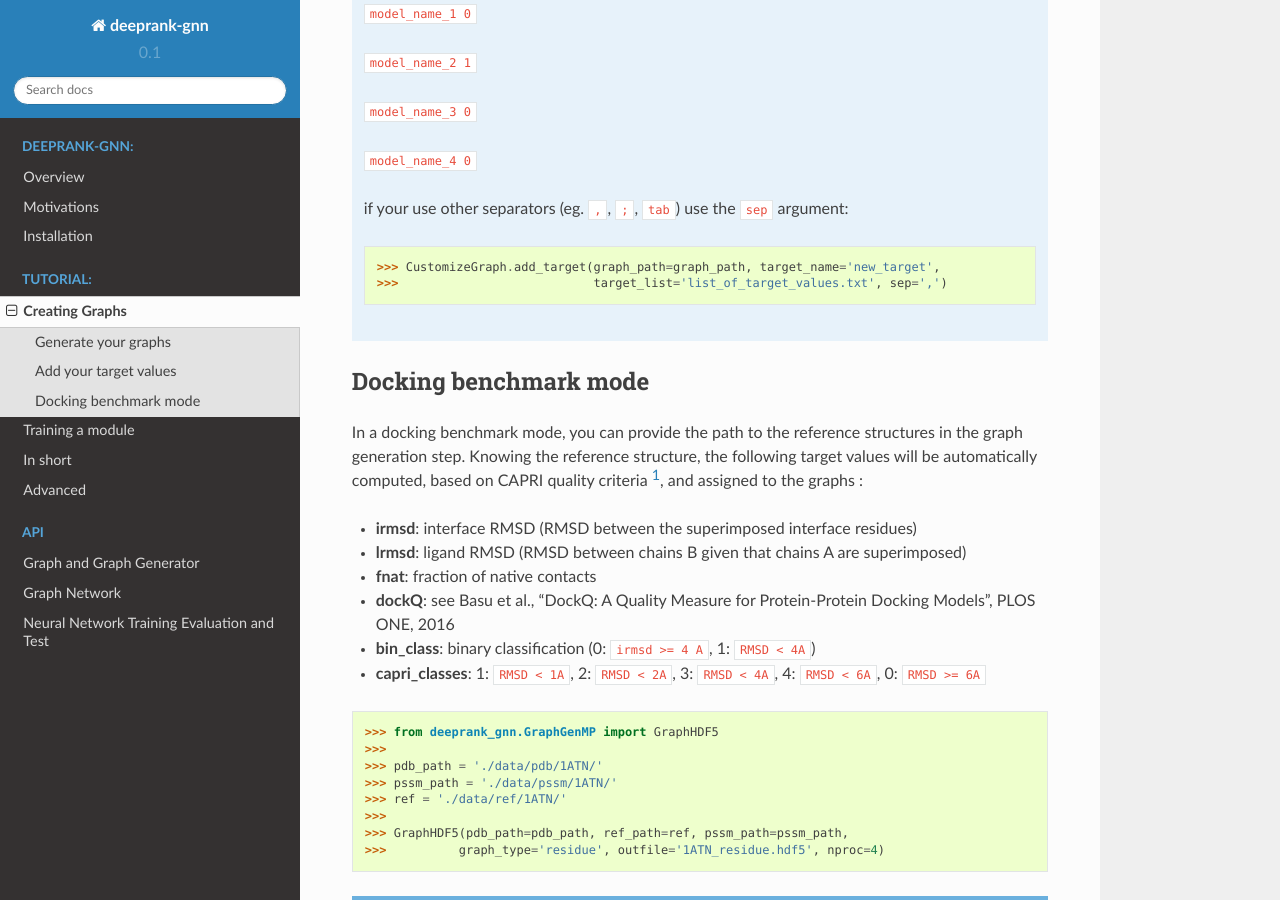
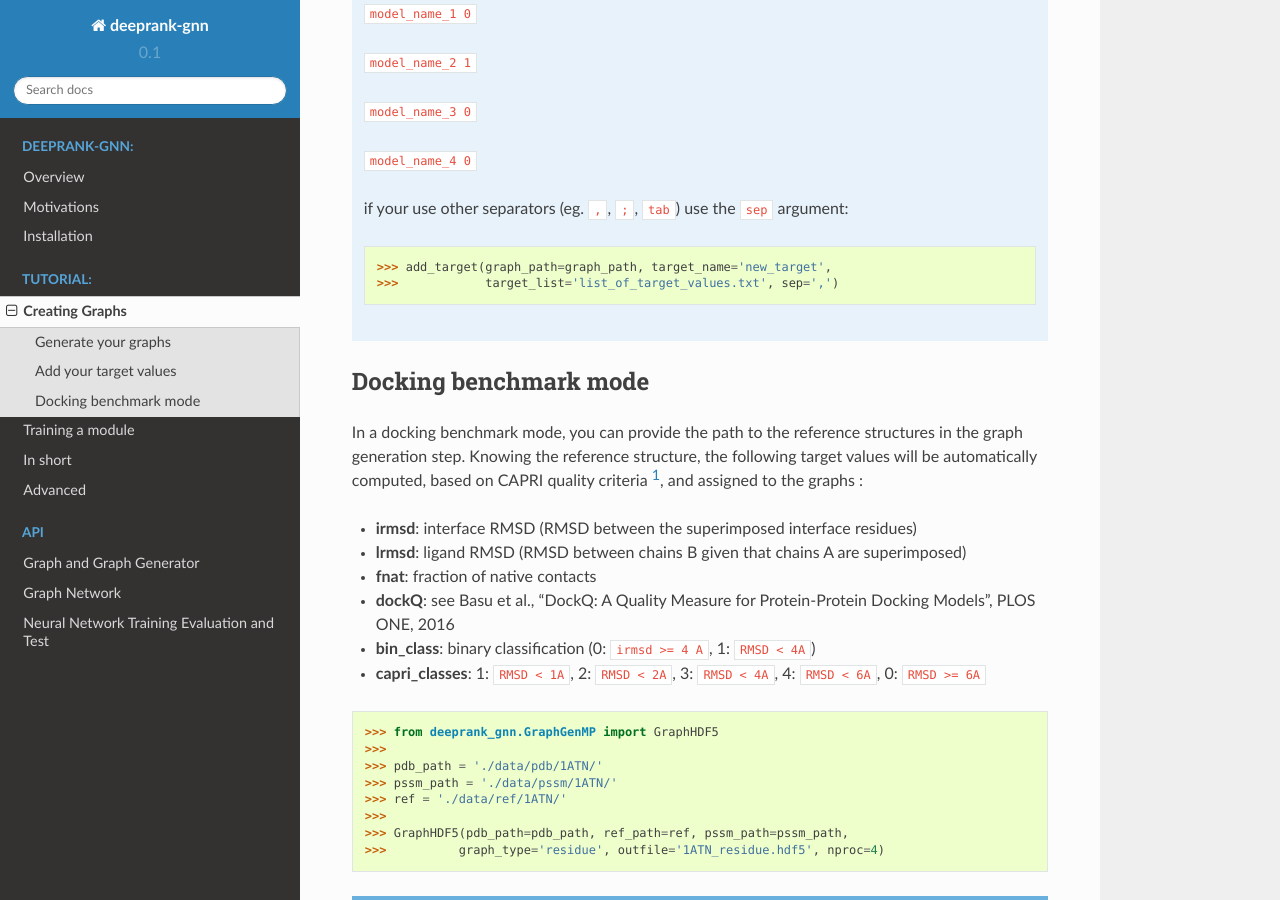
Before and after one commit to DeepRank/Deeprank-GNN, a Sphinx documentation site: the page built from docs/tutorial.generate_graph.rst, in a window 1280 px wide and 900 px high, scrolled down 2335 px. Built offline with Sphinx 7.4.7 and the Read the Docs theme 2.0.0, drawn with Linux system fonts in a browser that asks for light colours.

Commit message:
Update tutorial.generate_graph.rst

```diff
--- a/docs/tutorial.generate_graph.rst
+++ b/docs/tutorial.generate_graph.rst
@@ -113,8 +113,8 @@ If you are benchmarking docking models, go to the **next section**.
 
   if your use other separators (eg. ``,``, ``;``, ``tab``) use the ``sep`` argument:
 
-  >>> CustomizeGraph.add_target(graph_path=graph_path, target_name='new_target',
-  >>>                           target_list='list_of_target_values.txt', sep=',')
+  >>> add_target(graph_path=graph_path, target_name='new_target',
+  >>>            target_list='list_of_target_values.txt', sep=',')
 
 
 Docking benchmark mode
```
